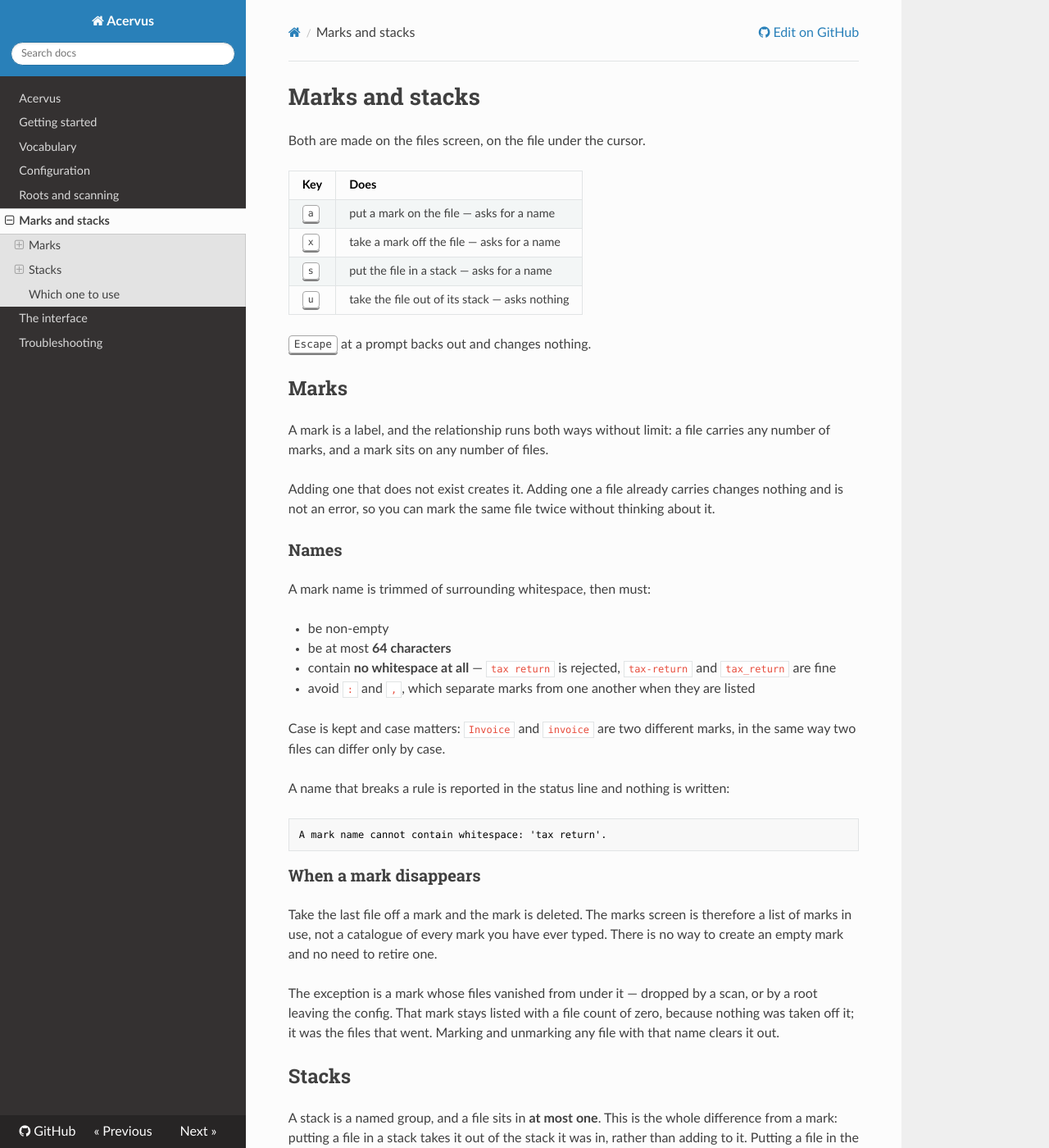
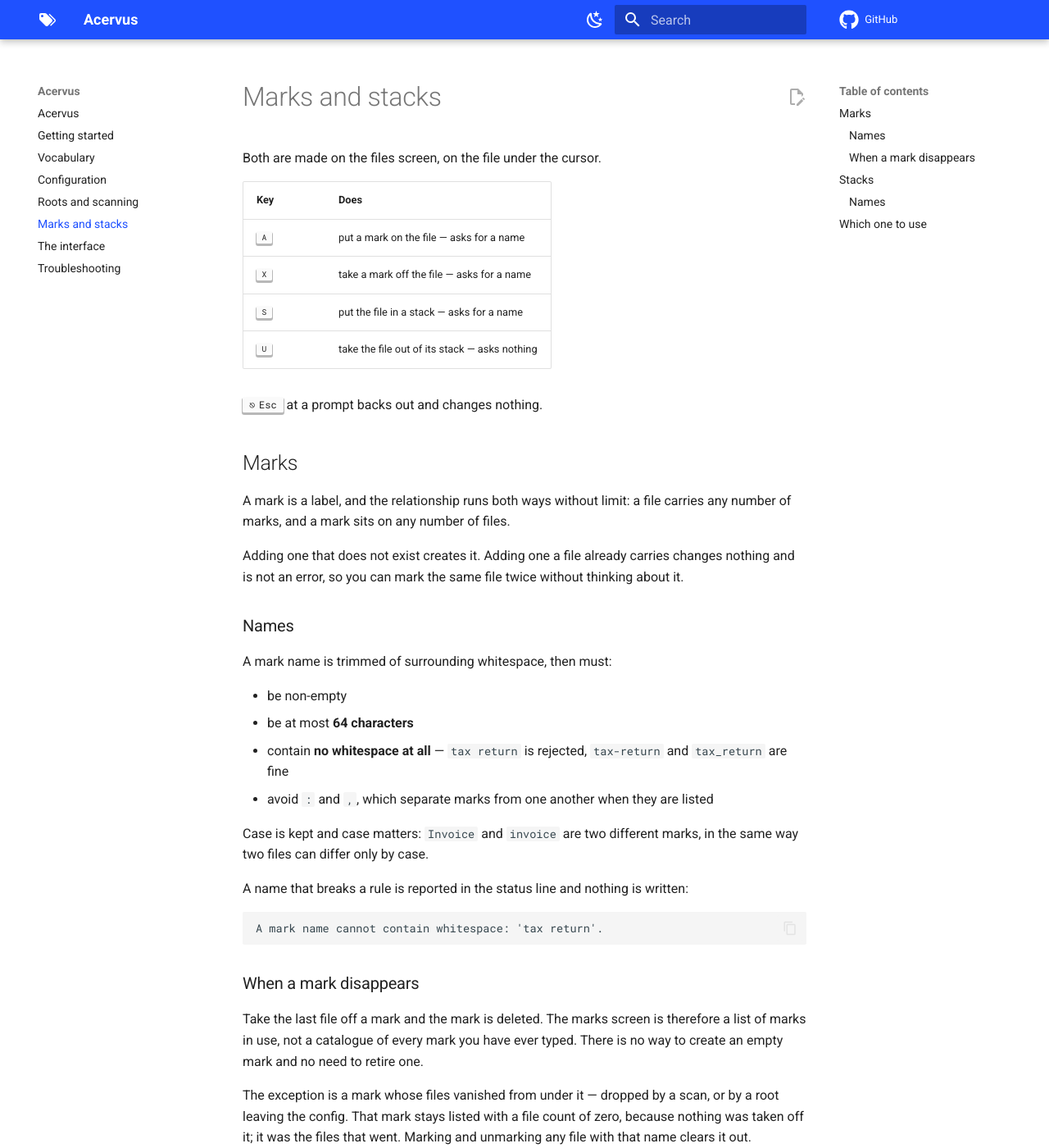
Before and after one commit to fancysnake/acervus, an MkDocs documentation site: the page built from docs/marks-and-stacks.md, in a window 1280 px wide and 1400 px high. Shown: the whole window at 82% size. Built offline with MkDocs 1.6.1 and Material for MkDocs 9.7.7, drawn with Linux system fonts in a browser that asks for light colours; nearby versions of some CDN libraries; comment, search, counter and statistics services are not loaded; some of the changed text lies outside the part shown.

Commit message:
Dress the manual in Material, in the project's blue
The readthedocs theme gives the manual no search worth using, no dark mode and
no keycaps. Material carries all three, and its palette is named colours only,
so #1F51FF comes in through the variables the theme reads. Key names become
++k++ so they render as keys rather than as monospace.

```diff
--- a/docs/marks-and-stacks.md
+++ b/docs/marks-and-stacks.md
@@ -4,12 +4,12 @@ Both are made on the files screen, on the file under the cursor.
 
 | Key | Does |
 |-----|------|
-| <kbd>a</kbd> | put a mark on the file — asks for a name |
-| <kbd>x</kbd> | take a mark off the file — asks for a name |
-| <kbd>s</kbd> | put the file in a stack — asks for a name |
-| <kbd>u</kbd> | take the file out of its stack — asks nothing |
+| ++a++ | put a mark on the file — asks for a name |
+| ++x++ | take a mark off the file — asks for a name |
+| ++s++ | put the file in a stack — asks for a name |
+| ++u++ | take the file out of its stack — asks nothing |
 
-<kbd>Escape</kbd> at a prompt backs out and changes nothing.
+++escape++ at a prompt backs out and changes nothing.
 
 ## Marks
 
--- /dev/null
+++ b/docs/stylesheets/extra.css
@@ -0,0 +1,41 @@
+/* The palette, built around #1F51FF. Material only names its own colours, so
+   a custom one is set through the variables the theme reads. */
+
+:root {
+  --acervus-blue: #1f51ff;
+  --acervus-blue-light: #5c7dff;
+  --acervus-blue-dark: #0b2fb8;
+  --acervus-blue-pale: #d5deff;
+}
+
+[data-md-color-primary="custom"] {
+  --md-primary-fg-color: var(--acervus-blue);
+  --md-primary-fg-color--light: var(--acervus-blue-light);
+  --md-primary-fg-color--dark: var(--acervus-blue-dark);
+  --md-primary-bg-color: #ffffff;
+  --md-primary-bg-color--light: #ffffffb3;
+}
+
+[data-md-color-accent="custom"] {
+  --md-accent-fg-color: var(--acervus-blue-dark);
+  --md-accent-fg-color--transparent: #1f51ff1a;
+  --md-accent-bg-color: #ffffff;
+  --md-accent-bg-color--light: #ffffffb3;
+}
+
+[data-md-color-scheme="default"] {
+  --md-typeset-a-color: var(--acervus-blue);
+}
+
+/* On the dark background the base blue is too dense to read as body text, so
+   links and headings take the lighter step. */
+[data-md-color-scheme="slate"] {
+  --md-hue: 230;
+  --md-typeset-a-color: var(--acervus-blue-light);
+  --md-accent-fg-color: var(--acervus-blue-light);
+  --md-accent-fg-color--transparent: #5c7dff1f;
+}
+
+[data-md-color-scheme="slate"] [data-md-color-accent="custom"] {
+  --md-accent-fg-color: var(--acervus-blue-light);
+}
--- a/mkdocs.yml
+++ b/mkdocs.yml
@@ -6,11 +6,45 @@ edit_uri: edit/main/docs/
 docs_dir: docs
 strict: true
 theme:
-  name: readthedocs
-  highlightjs: true
+  name: material
+  icon:
+    logo: material/tag-multiple
+    repo: fontawesome/brands/github
+  features:
+    - navigation.instant
+    - navigation.top
+    - navigation.tracking
+    - content.action.edit
+    - content.code.copy
+    - search.suggest
+    - search.highlight
+    - toc.follow
+  palette:
+    - media: "(prefers-color-scheme: light)"
+      scheme: default
+      primary: custom
+      accent: custom
+      toggle:
+        icon: material/weather-night
+        name: Switch to dark mode
+    - media: "(prefers-color-scheme: dark)"
+      scheme: slate
+      primary: custom
+      accent: custom
+      toggle:
+        icon: material/weather-sunny
+        name: Switch to light mode
+extra_css:
+  - stylesheets/extra.css
+plugins:
+  - search
 markdown_extensions:
   - admonition
+  - attr_list
   - tables
+  - pymdownx.details
+  - pymdownx.keys
+  - pymdownx.superfences
   - toc:
       permalink: true
 nav:
--- a/pyproject.toml
+++ b/pyproject.toml
@@ -28,6 +28,7 @@ dev = [
     "diff-cover (>=10.2.0,<11.0.0)",
     "import-linter (>=2.11,<3.0)",
     "mkdocs (>=1.6,<2.0)",
+    "mkdocs-material (>=9.6,<10.0)",
     "mypy (>=2.3.0,<3.0.0)",
     "pip-audit (>=2.10.1,<3.0.0)",
     "pylint (>=4.0.5,<5.0.0)",
```
Also changed, not shown: docs/getting-started.md (+15 -17 lines), docs/interface.md (+22 -23 lines), docs/roots-and-scanning.md (+2 -2 lines), docs/troubleshooting.md (+3 -3 lines), 1 other file.
